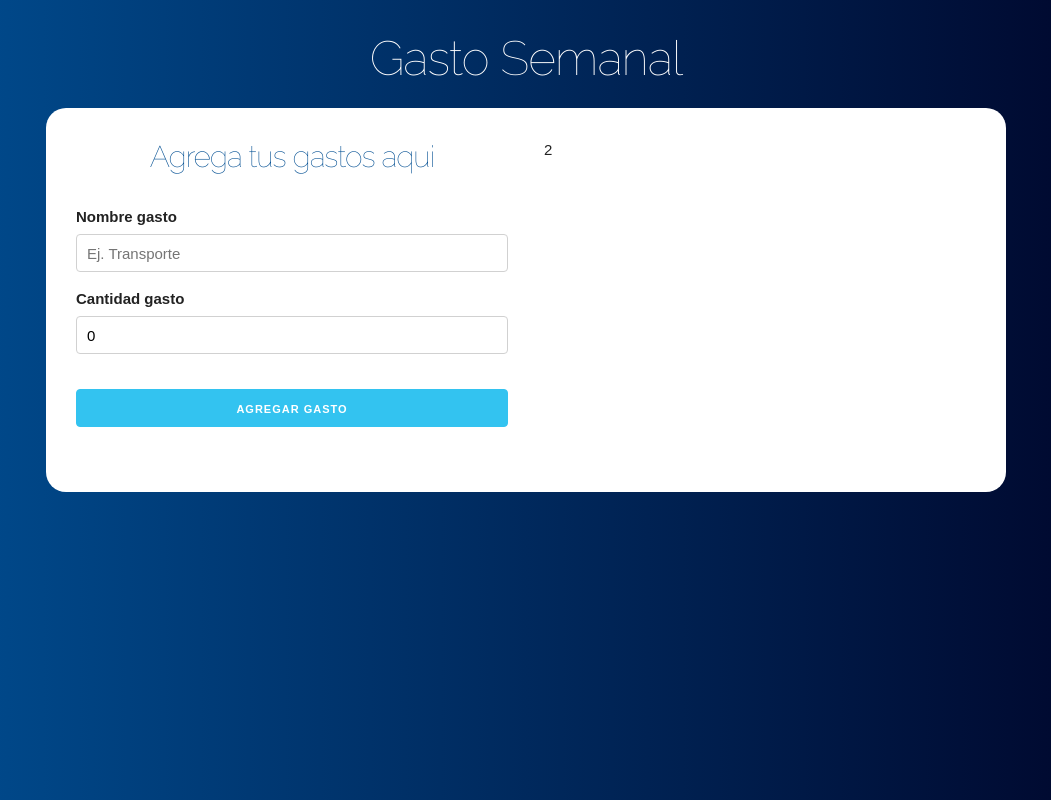
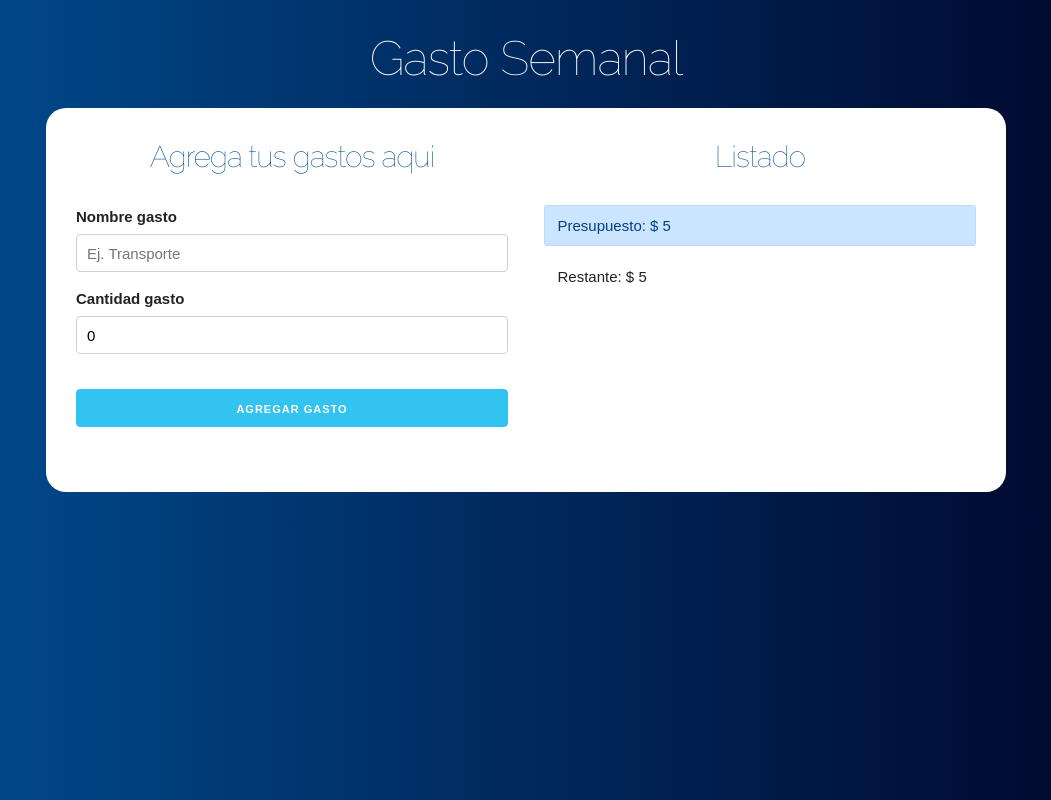
Before and after one commit to esdrasclth/gastosSemanalesReact, a React (Create React App) app: page / in a window 1280 px wide. Both pictures are taken after typing "5" into the empty fields and a click on the button "DEFINIR PRESUPUESTO". Shown: the whole page, without its empty margins (114-1165 px from the left). Built offline with nearby package versions, Linux system fonts and the light colour scheme.

Commit message:
Creando el componente que mostrara el presupuesto y el restante

```diff
--- a/package.json
+++ b/package.json
@@ -9,6 +9,7 @@
     "react": "^17.0.2",
     "react-dom": "^17.0.2",
     "react-scripts": "4.0.3",
+    "shortid": "^2.2.16",
     "web-vitals": "^1.0.1"
   },
   "scripts": {
--- a/src/App.js
+++ b/src/App.js
@@ -1,12 +1,24 @@
 import React, { useState } from 'react'
 import Pregunta from './components/Pregunta'
 import Formulario from './components/Formulario'
+import Listado from './components/Listado'
+import ControlPresupuesto from './components/ControlPresupuesto'
+
 
 function App() {
   //Definir el state
   const [presupuesto, guardarPresupuesto] = useState(0);
   const [restante, guardarRestante] = useState(0);
   const [mostrarpregunta, actualizarPregunta] = useState(true);
+  const [gastos, guardarGastos] = useState([]);
+
+  // Caundo agreguemos un nuevo gasto
+  const agregarNuevoGastos = gasto => {
+    guardarGastos([
+      ...gastos,
+      gasto
+    ])
+  }
 
   return (
     <div className="container">
@@ -24,10 +36,14 @@ function App() {
           ) : (
             <div className="row">
               <div className="one-half column">
-                <Formulario />
+                <Formulario agregarNuevoGastos={agregarNuevoGastos} />
               </div>
               <div className="one-half column">
-                2
+                <Listado gastos={gastos}/>
+                <ControlPresupuesto
+                  presupuesto={presupuesto}
+                  restante={restante}
+                />
               </div>
             </div>
           ) }
--- /dev/null
+++ b/src/components/ControlPresupuesto.js
@@ -0,0 +1,16 @@
+import React, {Fragment} from 'react'
+
+const ControlPresupuesto = ({presupuesto, restante}) => {
+    return (
+        <Fragment>
+            <div className="alert alert-primary">
+                Presupuesto: $ {presupuesto}
+            </div>
+            <div className="alert">
+                Restante: $ {restante}
+            </div>
+        </Fragment>
+     );
+}
+
+export default ControlPresupuesto;
--- a/src/components/Formulario.js
+++ b/src/components/Formulario.js
@@ -1,7 +1,8 @@
 import React, { useState } from 'react'
 import Error from './Error'
+import shortid from 'shortid'
 
-const Formulario = () => {
+const Formulario = ({agregarNuevoGastos}) => {
 
     const [nombre, guardarNombre] = useState('');
     const [cantidad, guardarCantidad] = useState(0);
@@ -18,10 +19,18 @@ const Formulario = () => {
         guardarError(false);
 
         // construir el gasto
+        const gasto = {
+            nombre,
+            cantidad,
+            id: shortid.generate()
+        }
 
         // pasar el gaasto al componente principal
+        agregarNuevoGastos(gasto)
 
         // resetear el formulario
+        guardarNombre('');
+        guardarCantidad(0);
     }
 
     return (
--- /dev/null
+++ b/src/components/Gasto.js
@@ -0,0 +1,15 @@
+import React from 'react'
+
+const Gasto = ({gasto}) => {
+    return (
+        <li className="gastos">
+            <p>
+                {gasto.nombre}
+
+                <span className="gasto">$ {gasto.cantidad}</span>
+            </p>
+        </li>
+     );
+}
+
+export default Gasto;
--- /dev/null
+++ b/src/components/Listado.js
@@ -0,0 +1,15 @@
+import React from 'react'
+import Gasto from './Gasto'
+
+const Listado = ({gastos}) => {
+    return (
+        <div className="gastos-realizados">
+            <h2>Listado</h2>
+            {gastos.map(gasto => (
+                <Gasto key={gasto.id} gasto={gasto}/>
+            ))}
+        </div>
+     );
+}
+
+export default Listado;
```
Also changed, not shown: 1 other file (tests, documents, lock files or other folders).
